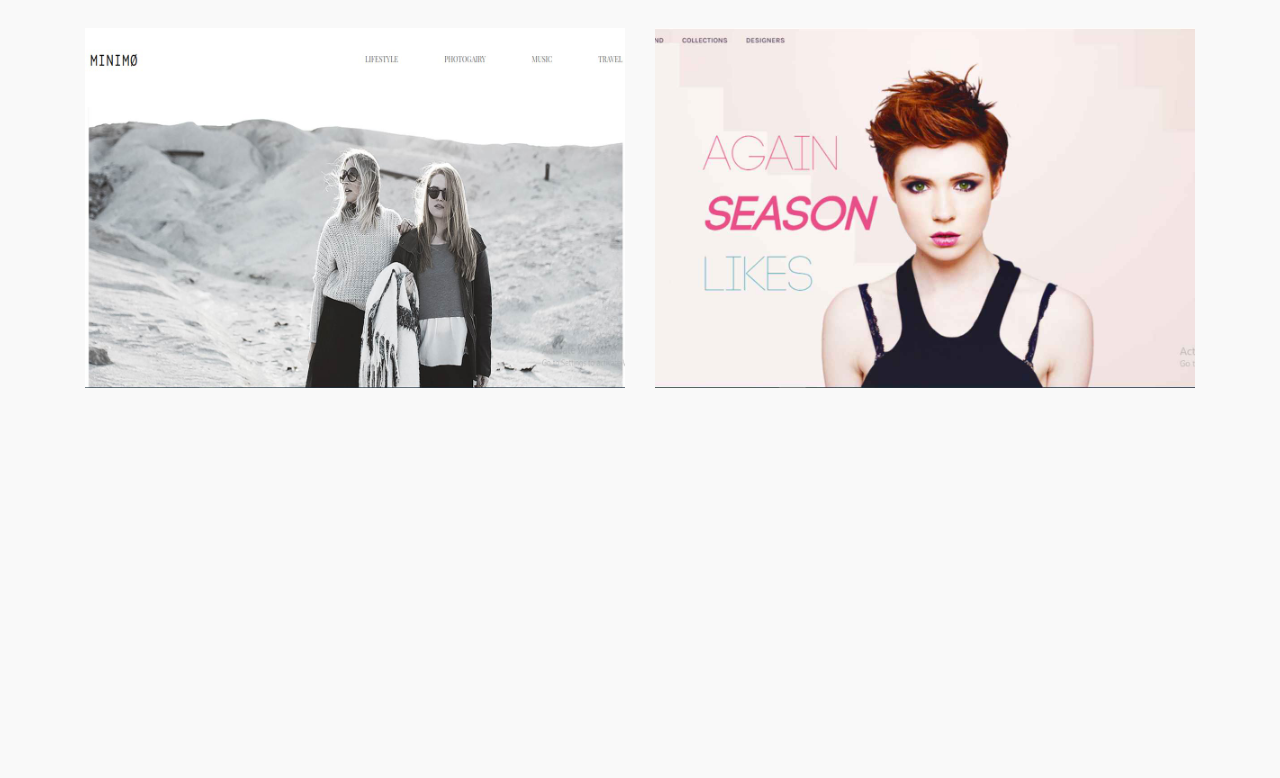
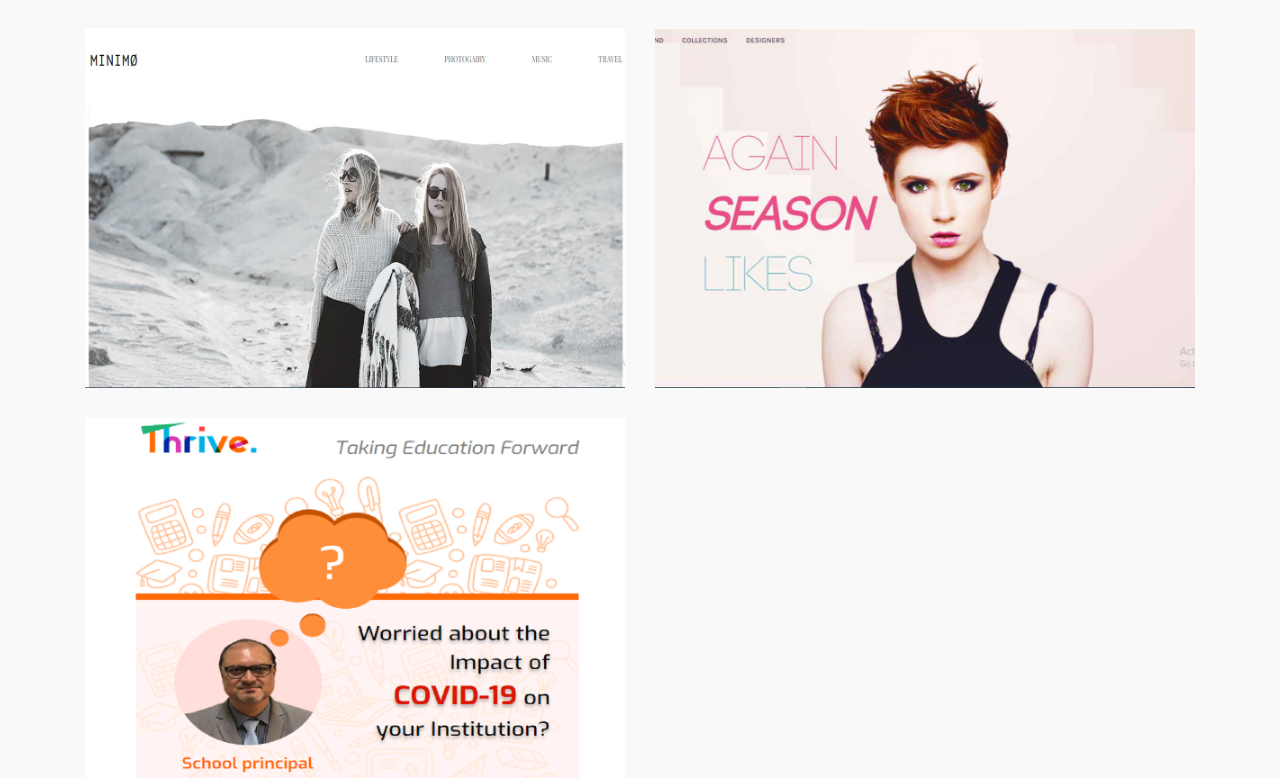
Before and after one commit to RomanSFE/my-portfolio, a React (Create React App) app: page /fullwebsite in a window 1280 px wide. Shown: the part 1057-1835 px from the top of the page. Before the commit the page ends 1445 px from the top, so only its background shows below. Built offline with nearby package versions, Linux system fonts and the light colour scheme.

Commit message:
portfolio added

```diff
--- a/src/components/FullWebsite.js
+++ b/src/components/FullWebsite.js
@@ -115,6 +115,40 @@ class FullWebsite extends Component {
                                 </div>
                             </div>
                         </div>
+
+                        <div className="row">
+                            <div className="col-md-6 col-sm-6">
+                                <div className="website-single-item">
+                                    <div className="website-img">
+                                        <img src={require('../assets/website7.jpg')} alt=""/>
+                                    </div>
+                                    <div className="single-item-details">
+                                        <div className="web-single-txt">
+                                            <p>HTML Email Template Design</p>
+                                            <div className="web-btn">
+                                                <a rel="noopener noreferrer" href={`https://emailhtmltemplate.netlify.app/`} target="_blank">Live Demo</a>
+                                            </div>
+                                        </div>
+                                    </div>
+                                </div>
+                            </div>
+                            {/* <div className="col-md-6 col-sm-6">
+                                <div className="website-single-item">
+                                    <div className="website-img">
+                                        <img src={require('../assets/website6.jpg')} alt=""/>
+                                    </div>
+                                    <div className="single-item-details">
+                                        <div className="web-single-txt">
+                                            <p>Ecommerce Website Template</p>
+                                            <div className="web-btn">
+                                                <a rel="noopener noreferrer" href={`https://ecommerceprojecttest.netlify.com/`} target="_blank">Live Demo</a>
+                                            </div>
+                                        </div>
+                                    </div>
+                                </div>
+                            </div> */}
+                        </div>
+
                     </div>
                 </div>
             </div>
--- a/src/components/ReactScreen.js
+++ b/src/components/ReactScreen.js
@@ -99,21 +99,21 @@ class ReactScreen extends Component {
                                     </div>
                                 </div>
                             </div>
-                            {/* <div className="col-md-6 col-sm-6">
+                            <div className="col-md-6 col-sm-6">
                                 <div className="website-single-item">
                                     <div className="website-img">
-                                        <img src={require('../assets/section53.jpg')} alt=""/>
+                                        <img src={require('../assets/section55.jpg')} alt=""/>
                                     </div>
                                     <div className="single-item-details">
                                         <div className="web-single-txt">
-                                            <p>Image show using Unsplash API</p>
+                                            <p>Youtube to MP3 Conveter</p>
                                             <div className="web-btn">
-                                                <a rel="noopener noreferrer" href={`https://react-unsplash-image-show-api.netlify.com/`} target="_blank">Live Demo</a>
+                                                <a rel="noopener noreferrer" href={`https://mp3dash.com/`} target="_blank">Live Demo</a>
                                             </div>
                                         </div>
                                     </div>
                                 </div>
-                            </div> */}
+                            </div>
                         </div>
                     </div>
                 </div>
```
Also changed, not shown: src/assets/section55.jpg (added), src/assets/website7.jpg (added).
